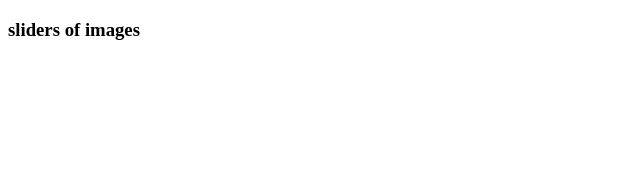
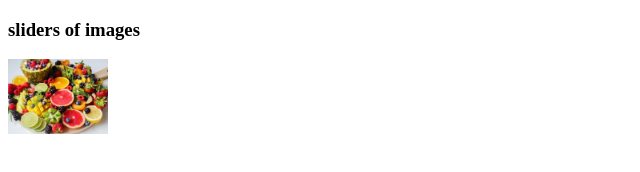
Before and after one commit to Sarfaraj525/my-fourth-repo, a plain HTML site: page index.html in a window 1280 px wide. Shown: the whole page, without its empty margins (0-640 px from the left). Drawn offline with Linux system fonts and the light colour scheme; files that its build step writes are made by us from their sources.

Commit message:
few pic changes

```diff
--- a/images/styles/sliders.css
+++ b/images/styles/sliders.css
@@ -0,0 +1,3 @@
+img{
+    width: 100px;
+}
--- a/index.html
+++ b/index.html
@@ -8,5 +8,6 @@
 </head>
 <body>
     <h3>sliders of images</h3>
+    <img src="images/fruit.jpeg" alt="">
 </body>
 </html>
```
